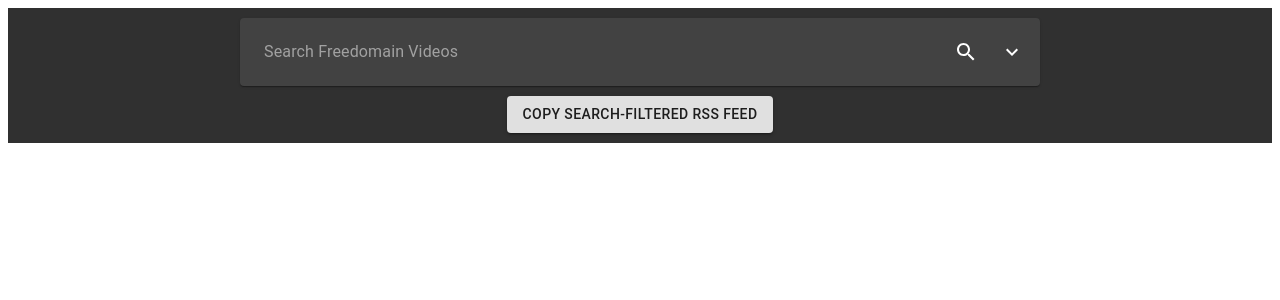
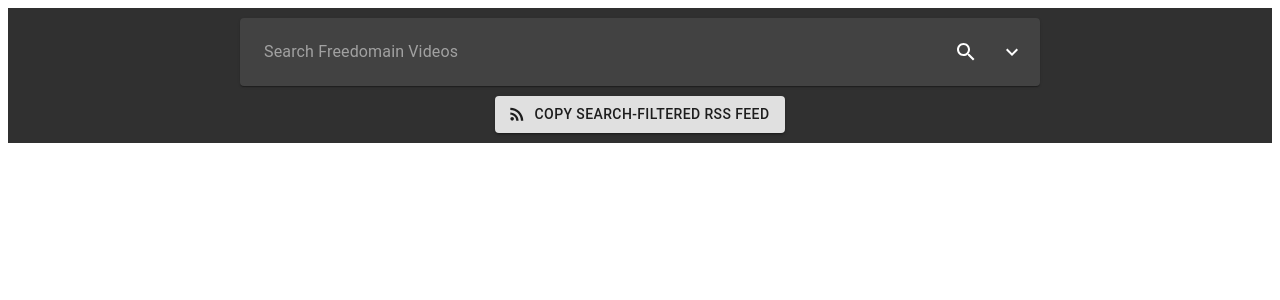
Before and after one commit to tvolk131/fdr-finder, a React app in the folder client/: page / in a window 1280 px wide. Shown: the top 300 px of the page. Built offline with nearby package versions, Linux system fonts and the light colour scheme; the HTML template or start-up script is replaced by a standard one.

Commit message:
RSS button has RSS material icon

```diff
--- a/client/src/pages/searchPage.tsx
+++ b/client/src/pages/searchPage.tsx
@@ -6,6 +6,7 @@
 import {getPodcastRssUrl, getPodcasts} from '../api';
 import {Button, CircularProgress, Snackbar} from '@material-ui/core';
 import {CopyToClipboard} from 'react-copy-to-clipboard';
+import {RssFeed as RssFeedIcon} from '@material-ui/icons';
 
 const useStyles = makeStyles({
   root: {
@@ -55,7 +56,7 @@
               text={getPodcastRssUrl(searchTerm)}
               onCopy={() => setShowSnackbar(true)}
             >
-              <Button variant={'contained'}>
+              <Button variant={'contained'} startIcon={<RssFeedIcon/>}>
                 Copy Search-Filtered RSS Feed
               </Button>
             </CopyToClipboard>
```
